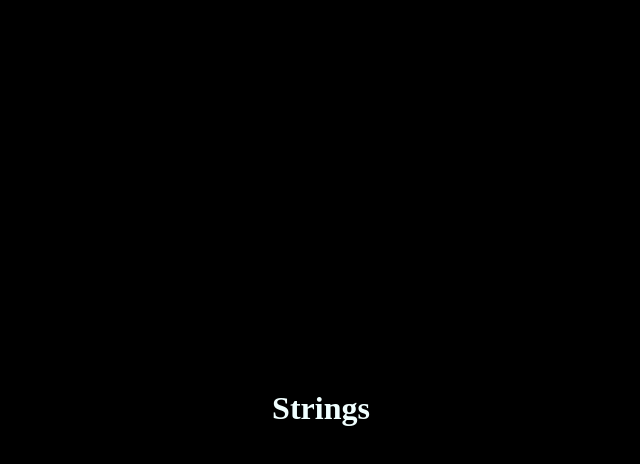
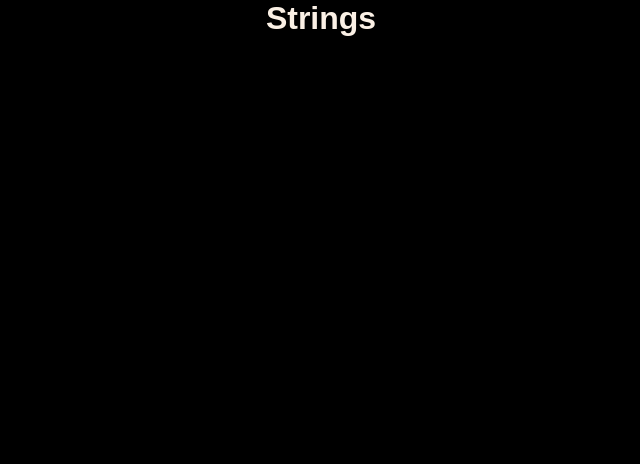
Before and after one commit to YekimCodez/JavaScript-Sandbox, a plain HTML site: page 04-strings/index.html in a window 1280 px wide. Shown: the whole page, without its empty margins (319-959 px from the left). Drawn offline with Linux system fonts and the light colour scheme.

Commit message:
Working with strings

```diff
--- a/04-strings/index.html
+++ b/04-strings/index.html
@@ -4,7 +4,7 @@
     <meta charset="UTF-8">
     <meta name="viewport" content="width=device-width, initial-scale=1.0">
     <title>Document</title>
-    <link rel="stylesheet" href="/01-variables-data-types/03-operators/css/main.css">
+    <link rel="stylesheet" href="/04-strings/main.css">
     <script src="/04-strings/script.js"></script>
 </head>
 <body>
--- /dev/null
+++ b/04-strings/main.css
@@ -0,0 +1,16 @@
+*, *::before, *::after {
+    margin: 0;
+    padding: 0;
+    box-sizing: border-box;
+}
+
+body {
+    display: flex;
+    flex-direction: column;
+    justify-items: center;
+    align-items: center;
+    height: 100vh;
+    background-color: hsl(0, 0%, 0%);
+    color: hsl(30, 67%, 94%);
+    font-family: sans-serif;
+}
```
Also changed, not shown: 01-variables-data-types/04-variables/main.js (+26 -23 lines).
